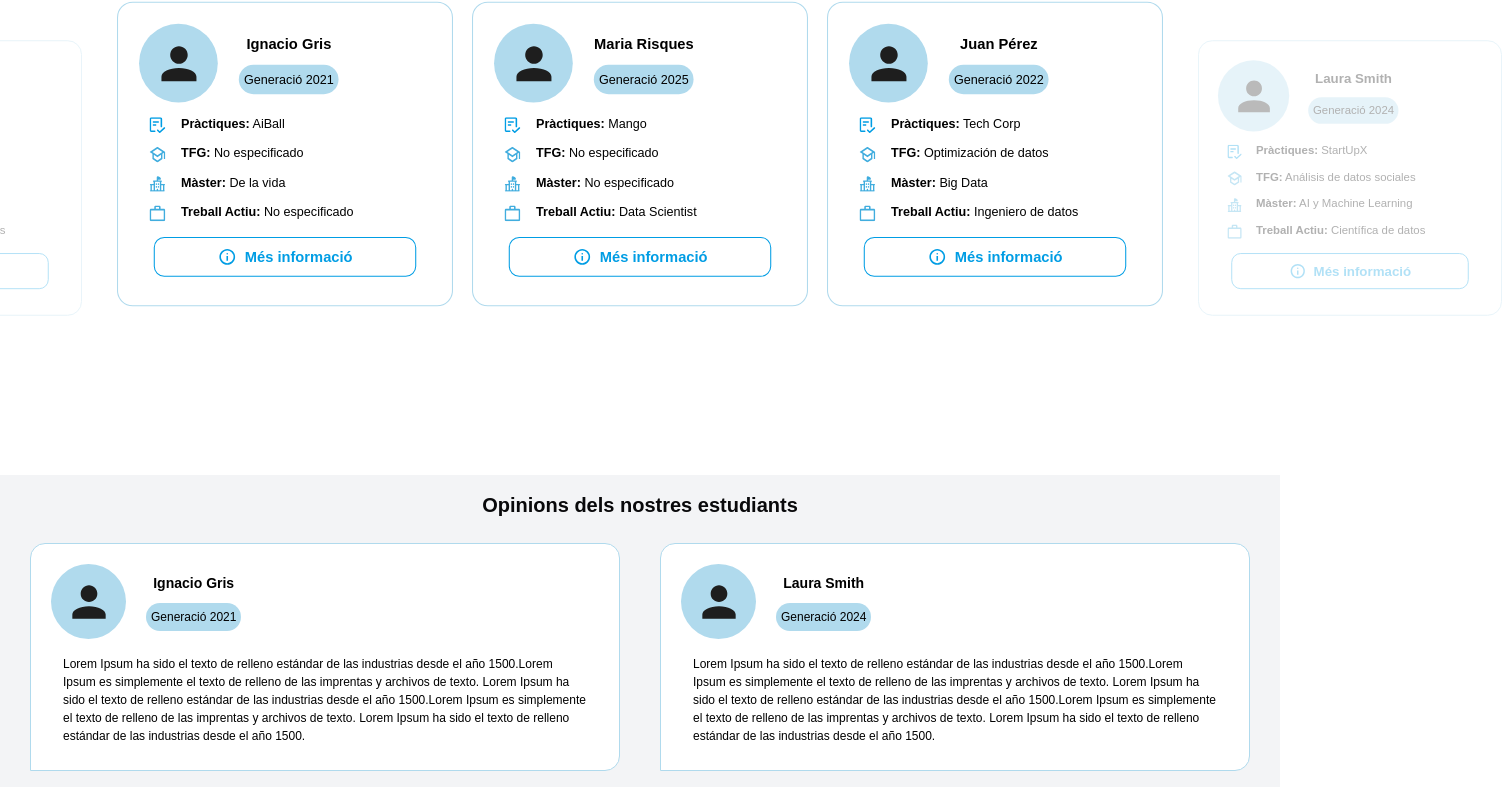
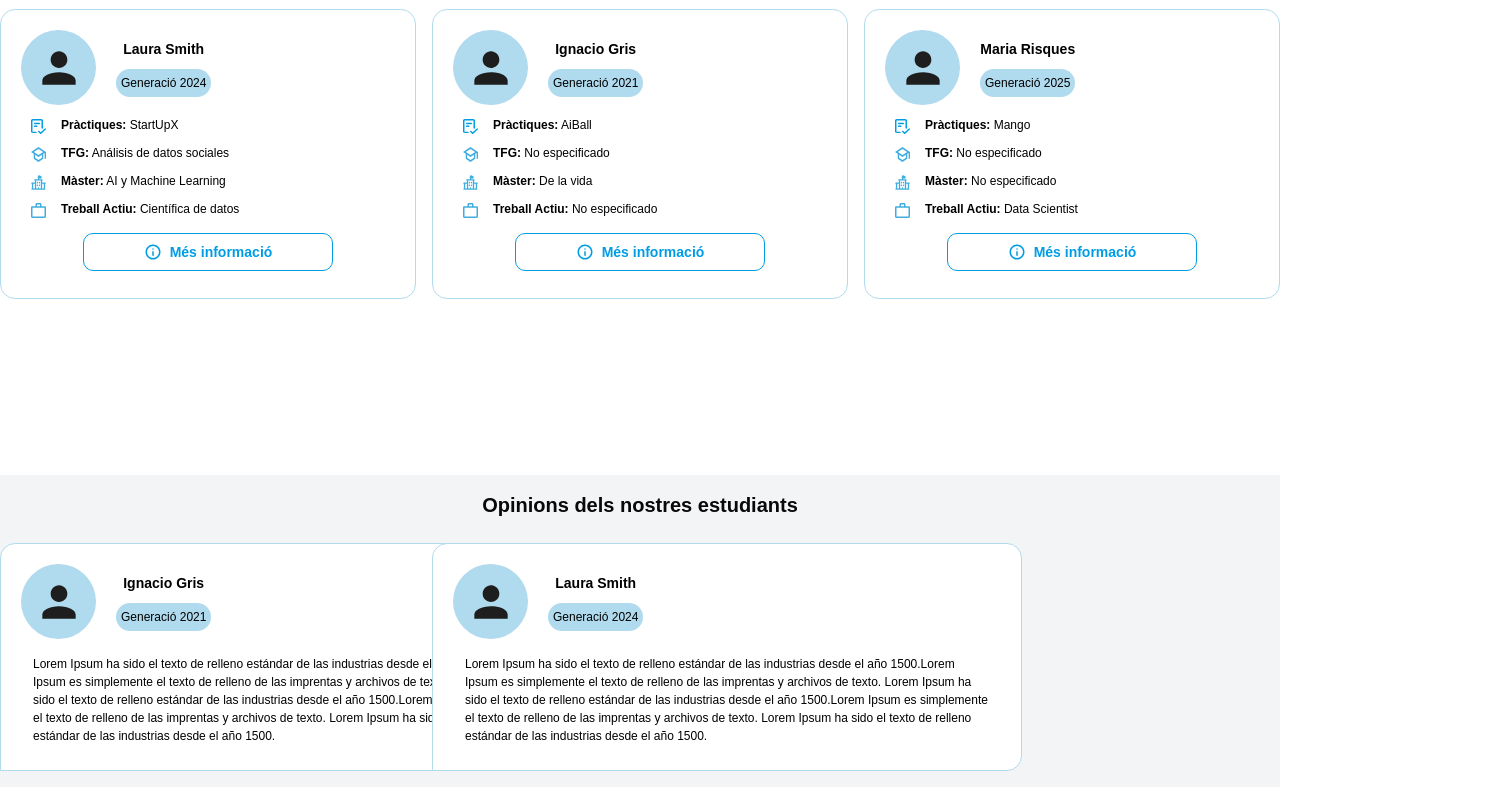
Before and after one commit to pauek/web-gced, a Next.js app: page / in a window 1280 px wide. Shown: the part 724-1534 px from the top of the page, 1502 px wide, since content can reach past the window. Built offline with nearby package versions, Linux system fonts and the light colour scheme.

Commit message:
Rewrite carousels in main page

```diff
--- a/app/page.tsx
+++ b/app/page.tsx
@@ -5,9 +5,15 @@ import AlumniCard from "@/components/alumni_card/AlumniCard";
 import AlumniReview from "@/components/AlumniReview";
 import CompanyLogo from "@/components/CompanyLogo";
 import BannerMainStats from "@/components/BannerMainStats";
+import {
+  Carousel,
+  CarouselContent,
+  CarouselItem,
+  CarouselNext,
+  CarouselPrevious,
+} from "@/components/ui/carousel";
 
-export default function Home() {
-  const alumniData = [
+export const alumniData = [
   {
     name: "Laura",
     surname: "Smith",
@@ -55,6 +61,7 @@ export default function Home() {
   },
 ];
 
+export default function Home() {
   const reviewsData = [
     {
       name: "Ignacio",
@@ -71,8 +78,6 @@ export default function Home() {
         "Lorem Ipsum ha sido el texto de relleno estándar de las industrias desde el año 1500.Lorem Ipsum es simplemente el texto de relleno de las imprentas y archivos de texto. Lorem Ipsum ha sido el texto de relleno estándar de las industrias desde el año 1500.Lorem Ipsum es simplemente el texto de relleno de las imprentas y archivos de texto. Lorem Ipsum ha sido el texto de relleno estándar de las industrias desde el año 1500.",
     },
   ];
-
-  const [visibleIndex, setVisibleIndex] = useState(2);
 
   return (
     <main>
@@ -97,59 +102,64 @@ export default function Home() {
         </div>
       </section>
 
-      <section className="py-4">
+      <section className="py-4 overflow-clip">
         <h2 className="text-center text-xl font-semibold mb-6">
           Coneix als nostres estudiants
         </h2>
-        <div className="flex gap-[35px] justify-center items-center">
-          {alumniData.map((alumni, index) => {
-            const isCenterGroup =
-              index === visibleIndex ||
-              index === visibleIndex + 1 ||
-              index === visibleIndex - 1;
+        <Carousel>
+          <CarouselContent>
+            {/* <CarouselItem><div className="w-0"></div></CarouselItem> */}
+            {alumniData.map((alumni, index) => (
+              <CarouselItem key={index} className="md:basis-1/2 lg:basis-1/3">
+                <AlumniCard {...alumni} />
+              </CarouselItem>
+            ))}
+            {/* <CarouselItem></CarouselItem> */}
+          </CarouselContent>
+        </Carousel>
+      </section>
 
-            return (
-              <div
-                key={index}
-                className={`snap-center flex-shrink-0 transition-transform duration-300 w-[320px] ${
-                  isCenterGroup
-                    ? "opacity-100 translate-y-0 scale-105"
-                    : "opacity-30 translate-y-6 scale-95"
-                }`}
-              >
-                <AlumniCard
-                  name={alumni.name}
-                  surname={alumni.surname}
-                  generation={alumni.generation}
-                  internship={alumni.internship}
-                  finalDegreeThesis={alumni.finalDegreeThesis}
-                  master={alumni.master}
-                  work={alumni.work}
-                />
-              </div>
-            );
-          })}
+      <section className="py-40">
+        <div className="bg-gray-100 py-4">
+          <h2 className="text-center text-xl font-semibold mb-6">
+            Opinions dels nostres estudiants
+          </h2>
+          <Carousel>
+            <CarouselContent>
+              {reviewsData.map((review, index) => (
+                <CarouselItem key={index} className="md:basis-1/2 lg:basis-1/3">
+                  <AlumniReview {...review} />
+                </CarouselItem>
+              ))}
+            </CarouselContent>
+          </Carousel>
+          <div className="flex flex-row gap-10 justify-center"></div>
         </div>
       </section>
 
-      <section className="py-40">
-        <div className = "bg-gray-100 py-4">
-          <h2 className="text-center text-xl font-semibold mb-6">
-          Opinions dels nostres estudiants
-          </h2>
-          <div className="flex flex-wrap gap-10 justify-center">
-            {reviewsData.map((review, index) => (
-              <AlumniReview
-                key={index}
-                name={review.name}
-                surname={review.surname}
-                generation={review.generation}
-                description={review.description}
-              />
-            ))}
+      {/* <section>
+        <Carousel>
+          <CarouselContent>
+            <CarouselItem className="basis-1/2 lg:basis-1/3">
+              <div className="debug h-[10em] flex flex-col justify-center items-center text-3xl">
+                1
               </div>
+            </CarouselItem>
+            <CarouselItem className="basis-1/2 lg:basis-1/3">
+              <div className="debug h-[10em] flex flex-col justify-center items-center text-3xl">
+                2
               </div>
-      </section>
+            </CarouselItem>
+            <CarouselItem className="basis-1/2 lg:basis-1/3">
+              <div className="debug h-[10em] flex flex-col justify-center items-center text-3xl">
+                3
+              </div>
+            </CarouselItem>
+          </CarouselContent>
+        </Carousel>
+      </section> */}
+
+      <section className="h-20"></section>
     </main>
   );
 }
```
Lines whose indentation alone changed are shown as unchanged.
